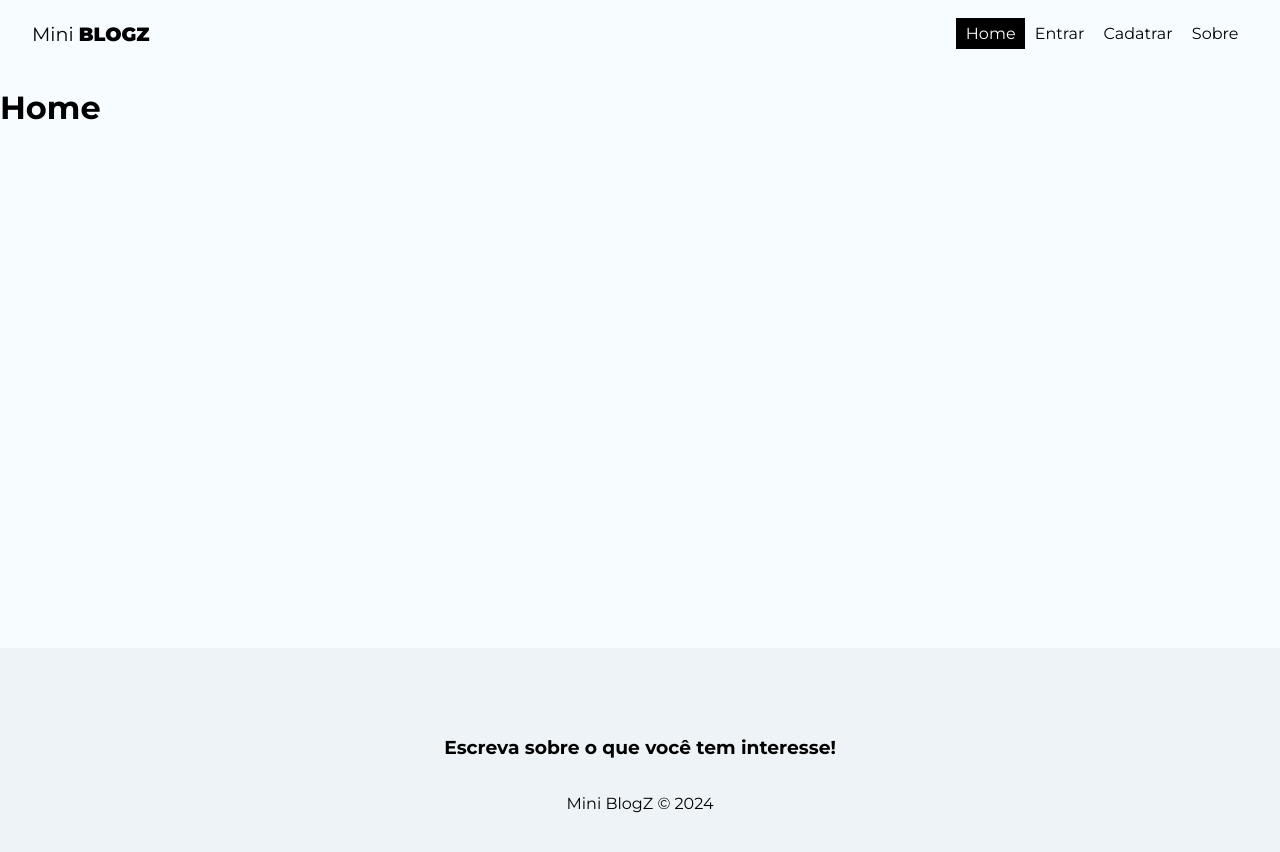
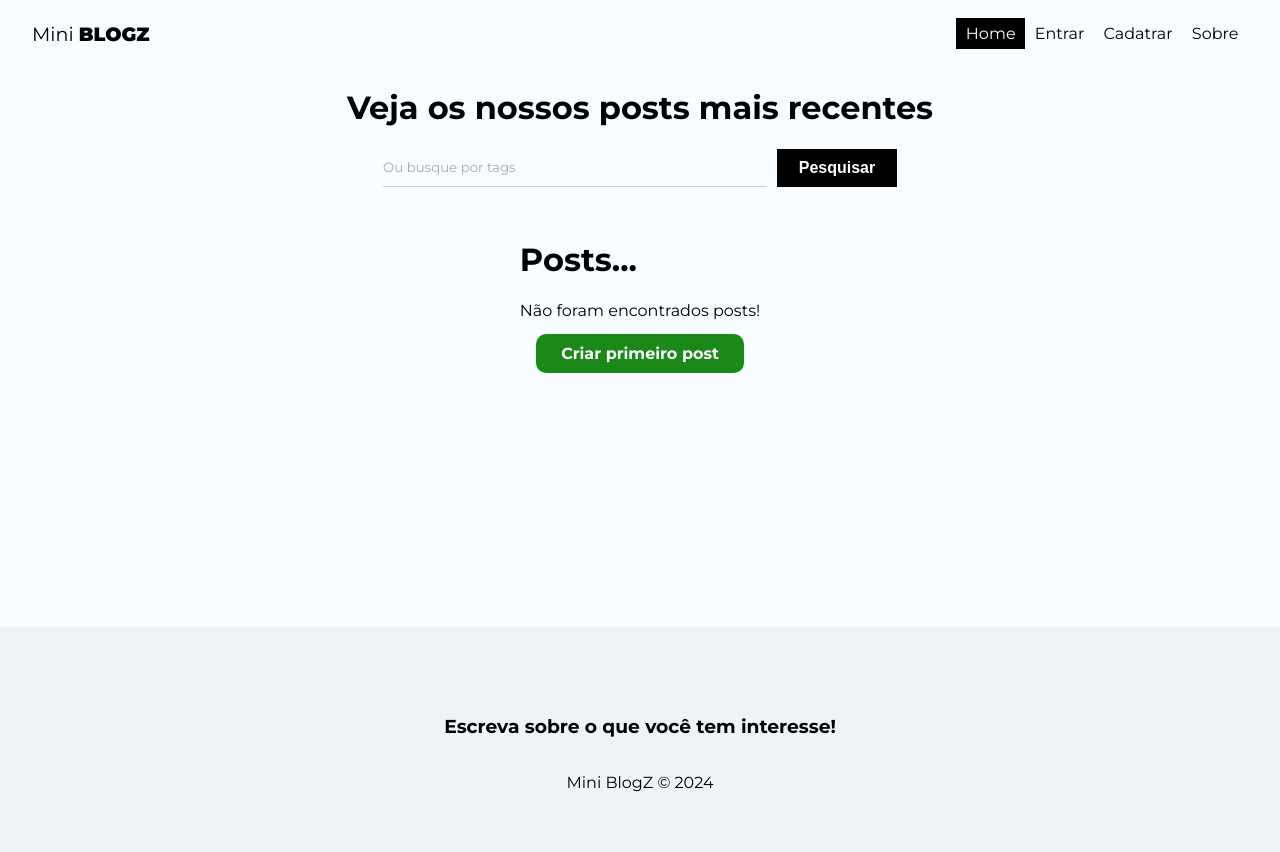
Before and after one commit to EnzoShiotuqui/MiniBlogz, a React (Vite) app: page / in a window 1280 px wide. Shown: the top 852 px of the page. Built offline with nearby package versions, Linux system fonts and the light colour scheme; no server answers.

Commit message:
feat: estruturando home

```diff
--- a/src/pages/Home/Home.jsx
+++ b/src/pages/Home/Home.jsx
@@ -1,12 +1,41 @@
 // css
 import styles from "./Home.module.css"
+// Hoooks
+import { useNavigate, Link } from "react-router-dom"
+import { useState } from "react"
+
+// Components
+
+const Home = () => {
+
+  const [query, setQuery] = useState('')
+  const [posts] = useState([])
 
 
-const Home = () => {
+  const handleSubmit = (e) => {
+    e.preventDefault()
+  }
+
   return (
-    <>
-        <h1>Home</h1>
-    </>
+    <div className={styles.home}>
+        <h1>Veja os nossos posts mais recentes</h1>
+        <form className={styles.search_form}>
+          <input
+          type="text"
+          placeholder="Ou busque por tags"
+          onChange={(e) => setQuery(e.target.value)}/>
+          <button className="btn btn-dark">Pesquisar</button>
+        </form>
+        <div>
+          <h1>Posts...</h1>
+          {posts && posts.length === 0 && (
+            <div className={styles.noposts}>
+                <p>Não foram encontrados posts!</p>
+                <Link to="/Posts/Create" className="btn">Criar primeiro post</Link>
+            </div>
+          )}
+        </div>
+    </div>
   )
 }
 
--- a/src/pages/Home/Home.module.css
+++ b/src/pages/Home/Home.module.css
@@ -0,0 +1,31 @@
+.home {
+    display: flex;
+    flex-direction: column;
+    align-items: center;
+    justify-content: center;
+}
+
+.search_form {
+    max-width: 100%;
+    width: 60%;
+    display: flex;
+    justify-content: center;
+    margin-bottom: 2em;
+}
+
+.search_form input {
+    margin-right: 10px;
+    width: 50%;
+}
+
+.noposts{
+    text-align: center;
+}
+
+.noposts p {
+    margin-bottom: 1.5em;
+}
+
+.noposts a {
+    padding: 10px 25px;
+}
```
